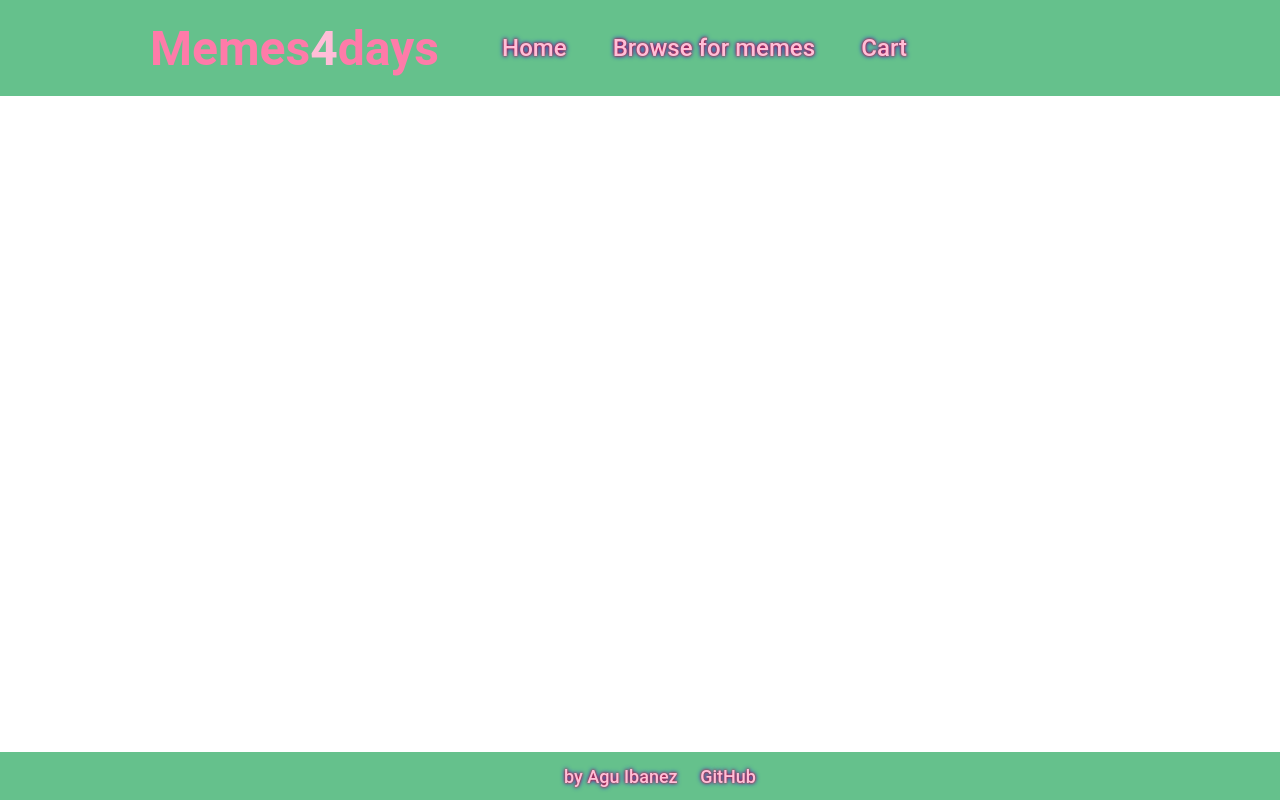
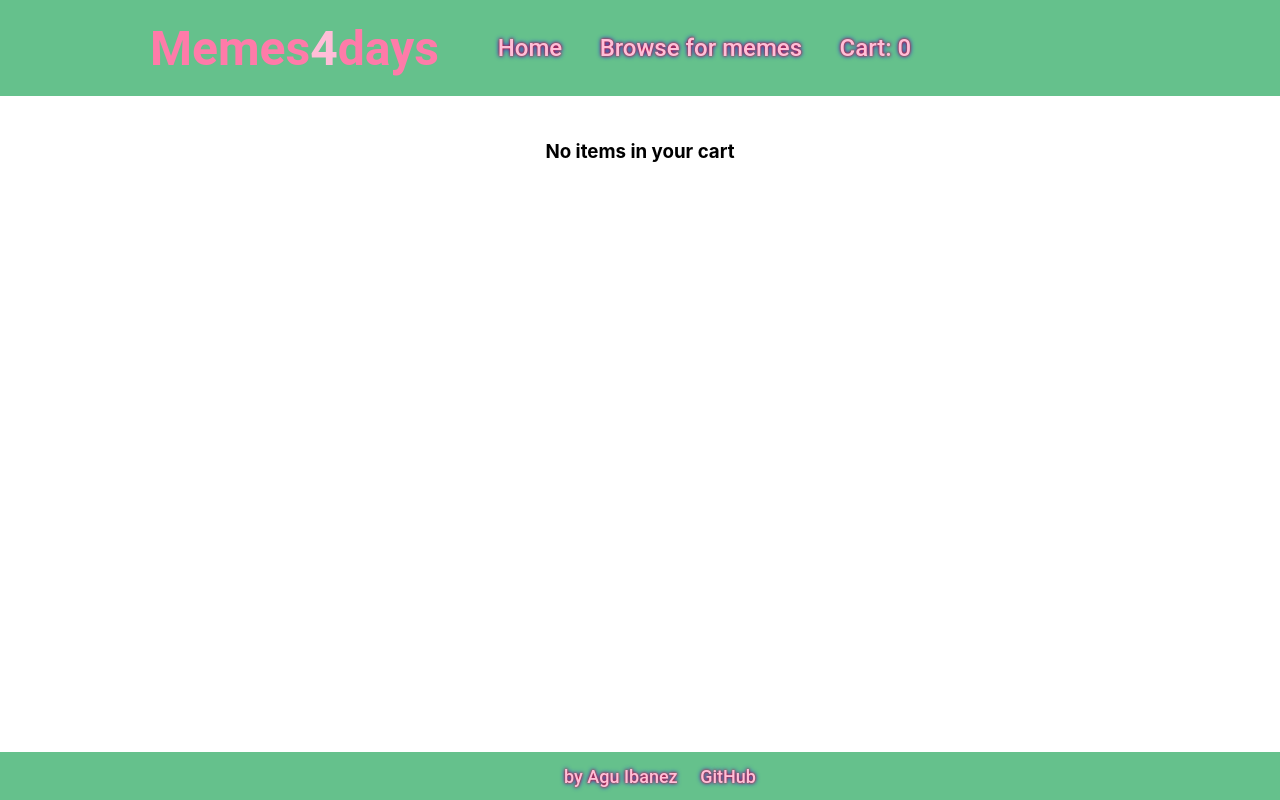
Before and after one commit to jinitsuga/shopping-cart, a React (Create React App) app: page /cart in a window 1280 px wide. Built offline with nearby package versions, Linux system fonts and the light colour scheme.

Commit message:
changed cart state's location, modified cart-affected components and added quantity prop to cart items

```diff
--- a/src/App.js
+++ b/src/App.js
@@ -1,14 +1,19 @@
 import { Route } from "react-router-dom";
+
+import React from "react";
 import "./App.css";
 import Nav from "./components/Nav";
 import RouteSwitch from "./components/RouteSwitch";
 import Footer from "./components/Footer";
 
 function App() {
+  // The cart state all the way up in the parent component, so
+  // things won't re-render (therefore losing Cart contents)
+  const [cart, setCart] = React.useState([]);
   return (
     <div className="App">
-      <Nav />
-      <RouteSwitch />
+      <Nav cart={cart} />
+      <RouteSwitch cart={cart} setCart={setCart} />
       <Footer />
     </div>
   );
--- /dev/null
+++ b/src/components/Cart.css
@@ -0,0 +1,7 @@
+.cart-container {
+  display: flex;
+  justify-content: center;
+  align-items: center;
+  flex-direction: column;
+  margin-top: 25px;
+}
--- a/src/components/Cart.js
+++ b/src/components/Cart.js
@@ -1,11 +1,19 @@
 import React from "react";
 import CartItem from "./CartItem";
+import "./Cart.css";
 
 export default function Cart(props) {
   const cartItemsList = props.itemsList.map((item) => {
-    return <CartItem name={item.name} price={item.price} />;
+    return (
+      <CartItem
+        name={item.name}
+        price={item.price}
+        quantity={item.quantity}
+        key={item.key}
+      />
+    );
   });
-  console.log(cartItemsList);
+
   return (
     <div className="cart-container">
       {props.itemsList.length > 0 ? (
--- a/src/components/CartItem.js
+++ b/src/components/CartItem.js
@@ -4,8 +4,9 @@ export default function cartItem(props) {
   return (
     <div className="cart-item">
       <h3 className="item-name">{props.name}</h3>
-      <span className="item-price"> {props.price} </span>
+      <span className="item-price"> ${props.price} </span>
       <button className="add-btn">+</button>
+      <span className="quantity">{props.quantity}</span>
       <button className="sub-btn">-</button>
     </div>
   );
--- a/src/components/Meme.js
+++ b/src/components/Meme.js
@@ -1,5 +1,6 @@
 import React from "react";
 import "./Meme.css";
+import uniqid from "uniqid";
 
 export default function Meme(props) {
   return (
@@ -13,7 +14,11 @@ export default function Meme(props) {
         function (adds clicked item to cart) */}
         <button
           onClick={() => {
-            props.addToCart({ name: props.name, price: props.price });
+            props.addToCart({
+              name: props.name,
+              price: props.price,
+              key: uniqid(),
+            });
           }}
           className="buy-btn"
         >
--- a/src/components/Nav.js
+++ b/src/components/Nav.js
@@ -2,7 +2,7 @@ import React from "react";
 import "./Nav.css";
 import { Link } from "react-router-dom";
 
-export default function Nav() {
+export default function Nav(props) {
   return (
     <nav className="main-nav">
       <div className="nav-logo">
@@ -19,7 +19,7 @@ export default function Nav() {
           <li>Browse for memes</li>
         </Link>
         <Link to="/cart">
-          <li> Cart</li>
+          <li> Cart: {props.cart.length} </li>
         </Link>
       </ul>
     </nav>
--- a/src/components/RouteSwitch.js
+++ b/src/components/RouteSwitch.js
@@ -5,11 +5,15 @@ import Home from "./Home";
 import Nav from "./Nav";
 import Shop from "./Shop";
 import Cart from "./Cart";
-export default function RouteSwitch() {
+export default function RouteSwitch(props) {
   return (
     <Routes>
       <Route path="/" element={<Home />} />
-      <Route path="/shop" element={<Shop />} />
+      <Route
+        path="/shop"
+        element={<Shop cart={props.cart} setCart={props.setCart} />}
+      />
+      <Route path="/cart" element={<Cart itemsList={props.cart} />} />
     </Routes>
   );
 }
--- a/src/components/Shop.js
+++ b/src/components/Shop.js
@@ -2,35 +2,35 @@ import React from "react";
 import Meme from "./Meme";
 import memes from "./memesdata.js";
 import "./Shop.css";
-import Cart from "./Cart";
 
 // Establishing a cart State that will contain an array of objects (memes)
 // with a name and a price props
 
-export default function Shop() {
+export default function Shop(props) {
+  const setCart = props.setCart;
+  const cart = props.cart;
+  console.log(cart);
   const memeslist = memes.map((meme) => {
     return (
       <Meme
+        imgsrc={meme.imgsrc}
         key={meme.key}
-        imgsrc={meme.imgsrc}
         name={meme.name}
         price={meme.price}
         addToCart={addToCart}
       />
     );
   });
-  const [cart, setCart] = React.useState([]);
 
   function addToCart(meme) {
     setCart((oldCart) => {
-      return [...oldCart, meme];
+      return [...oldCart, { ...meme, quantity: 1 }];
     });
   }
 
   return (
     <section className="shop-section">
       <div className="memes-container">{memeslist}</div>
-      <Cart itemsList={cart} addToCart={addToCart} />
     </section>
   );
 }
```
